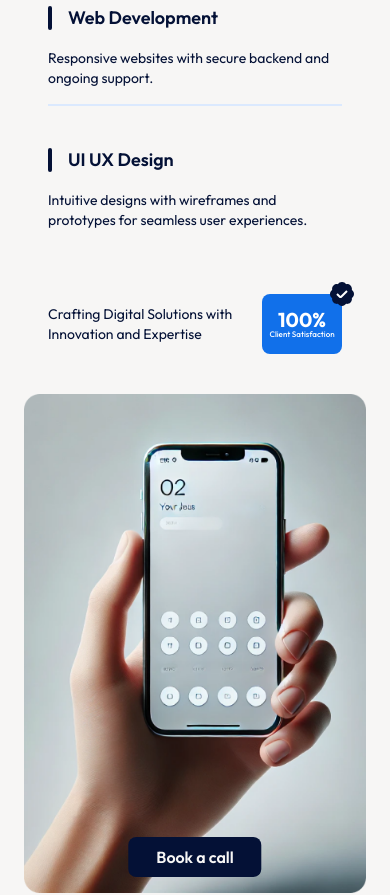
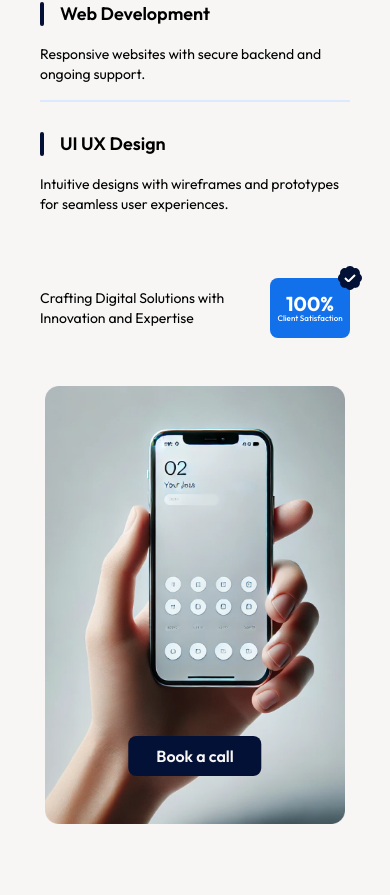
Before and after one commit to ToReal-Co/ToReal-Co-Vitrine, a React (Vite) app: page / in a window 390 px wide. Shown: the part 1414-2309 px from the top of the page. Built offline with nearby package versions, Linux system fonts and the light colour scheme; some icons are missing.

Commit message:
services section responsive

```diff
--- a/src/sections/Services.jsx
+++ b/src/sections/Services.jsx
@@ -1,7 +1,7 @@
 import React from 'react';
 import plusIcon from '../assets/images/serviceImage.png';
 import BookaCallButton from '../common/BookACallButton';
-import badgeCheck from '../assets/icons/badge-check.svg'
+import badgeCheck from '../assets/icons/badge-check.svg';
 const servicesData = [
   {
     title: 'Mobile Development',
@@ -35,50 +35,56 @@ const Services = () => {
         <h1 className="ml-2 text-darkBlue">Services</h1>
       </div>
 
-      <div className="flex flex-col sm:flex-row w-full">
-      <div className="w-full sm:w-[30%] sm:order-1 order-2 flex justify-center mt-4 sm:mt-0 relative">
+      <div className="flex flex-col-reverse lg:flex-row">
+        <div className="w-full lg:w-[30%] p-4">
+          <div className=" flex justify-center mt-4 sm:mt-0 relative sm:order-1 order-last">
+            {/* Image */}
+            <a
+              href="https://calendly.com/d/crkr-jbr-n53/one-off-meeting"
+              target="_blank"
+            >
               <img
                 src={plusIcon}
                 alt="Left side icon"
-    className="w-full h-auto object-contain max-w-md mx-auto"
-    srcSet={`${plusIcon} 300w, ${plusIcon} 768w`}
+                className="w-[300px] h-auto object-contain max-w-md"
                 sizes="(max-width: 768px) 50vw, 30vw"
               />
+            </a>
 
+            {/* Bouton sur l'image */}
             <BookaCallButton
-    className="absolute bottom-4 left-1/2 transform -translate-x-1/2 block lg:flex"
+              className="absolute bottom-12 left-1/2 transform -translate-x-1/2 block lg:flex min-w-max"
               color="dark"
               onClick={handleRedirect}
             >
               Book a call
             </BookaCallButton>
           </div>
-
-
-        <div className="w-full sm:w-[70%] flex flex-col text-darkBlue ju p-6 sm:order-2 order-1">
-  <div className="flex flex-col space-y-6">
-    {/* Loop over servicesData to generate sections dynamically */}
+        </div>
+        <div className="w-full lg:w-[70%] p-4 lg:ml-4 lg:mt-0 mt-4">
+          <div className="flex flex-col space-y-3">
+            {/* Boucle pour générer les sections dynamiquement */}
             {servicesData.map((service, index) => (
               <div key={index}>
-        {/* Title and Description */}
+                {/* Titre et Description */}
                 <div className="flex flex-col sm:flex-row justify-between items-start sm:items-center space-y-4 sm:space-y-0 space-x-0 sm:space-x-4 mr-0 sm:mr-8">
-  {/* Title and Vertical Line */}
+                  {/* Titre avec ligne verticale */}
                   <div className="flex-1 flex items-center space-x-4">
-    {/* Vertical Line */}
                     <div className="h-6 w-[4px] bg-darkBlue rounded-lg"></div>
-    {/* Title */}
-    <h2 className="text-lg sm:text-xl font-semibold">{service.title}</h2>
+                    <h2 className="text-lg sm:text-xl font-semibold">
+                      {service.title}
+                    </h2>
                   </div>
 
                   {/* Description */}
                   <div className="flex-1 w-full">
-    <p className="text-sm sm:text-base">{service.description}</p>
+                    <p className="text-sm sm:text-base">
+                      {service.description}
+                    </p>
                   </div>
                 </div>
 
-
-
-        {/* Separator */}
+                {/* Séparateur */}
                 {index < servicesData.length - 1 && (
                   <div className="border-t-2 border-blueBg my-4"></div>
                 )}
@@ -86,39 +92,29 @@ const Services = () => {
             ))}
           </div>
 
-  {/* Bottom Description and Small Rounded Div */}
-<div className="flex items-center justify-between mt-16 sm:mt-24 md:mt-32 lg:mt-40">
-  {/* Left side description */}
-  <p className="text-sm sm:text-base">Crafting Digital Solutions with <br/>Innovation and Expertise</p>
-
+          {/* Description en bas */}
+          <div className="flex items-center justify-between mt-16 sm:mt-16 md:mt-16 lg:mt-32">
+            <p className="text-sm sm:text-base">
+              Crafting Digital Solutions with <br />
+              Innovation and Expertise
+            </p>
             <div className="relative flex items-center justify-center w-[80px] h-[60px] sm:w-[100px] sm:h-[75px] md:w-[120px] md:h-[90px] bg-trBlue rounded-lg overflow-visible">
-  {/* Top-right Image */}
               <img
                 src={badgeCheck}
                 alt="Top-right icon"
                 className="absolute -top-3 -right-3 w-6 h-6 sm:w-8 sm:h-8 md:w-10 md:h-10"
               />
-
-  {/* Content */}
               <div className="text-center text-white">
-    {/* Main Text */}
                 <p className="text-xl sm:text-2xl md:text-3xl font-bold leading-none">
                   100%
                 </p>
-    {/* Subtext */}
                 <p className="text-[8px] sm:text-[10px] md:text-xs font-medium leading-none">
                   Client Satisfaction
                 </p>
               </div>
             </div>
-
-
-
-
           </div>
-
         </div>
-
       </div>
     </section>
   );
```
Lines whose indentation alone changed are shown as unchanged.
